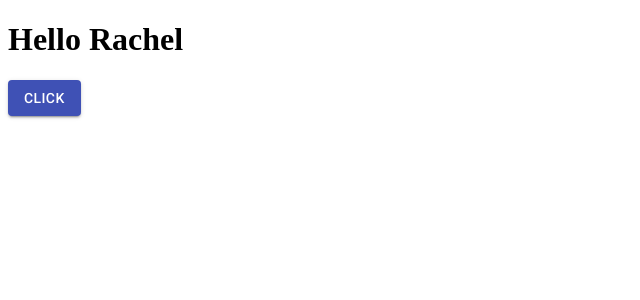
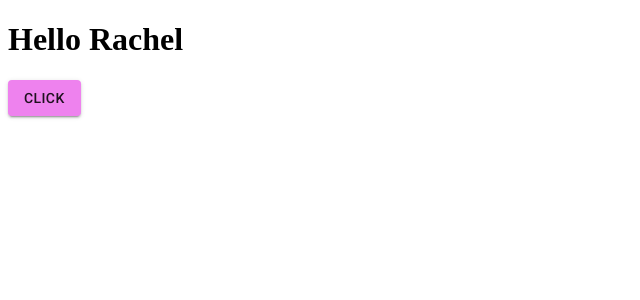
Before and after one commit to rachelheyvaert/phase-3-build-3-frontend, a React (Create React App) app: page / in a window 1280 px wide. Shown: the top 300 px of the page, without its empty margins (0-640 px from the left). Built offline with nearby package versions, Linux system fonts and the light colour scheme.

Commit message:
cleaned up and added some styling

```diff
--- a/src/App.js
+++ b/src/App.js
@@ -1,11 +1,17 @@
 
-import { Button } from '@material-ui/core';
+import { Button, makeStyles } from '@material-ui/core';
 
+const useStyles = makeStyles({
+  button: {
+    backgroundColor: 'violet'
+  }
+})
 const App = () => {
+  const classes = useStyles();
   return (
     <div className="App">
       <h1>Hello Rachel</h1>
-      <Button color="primary" variant="contained">click</Button>
+      <Button className={ classes.button } variant="contained">click</Button>
     </div>
   );
 }
```
